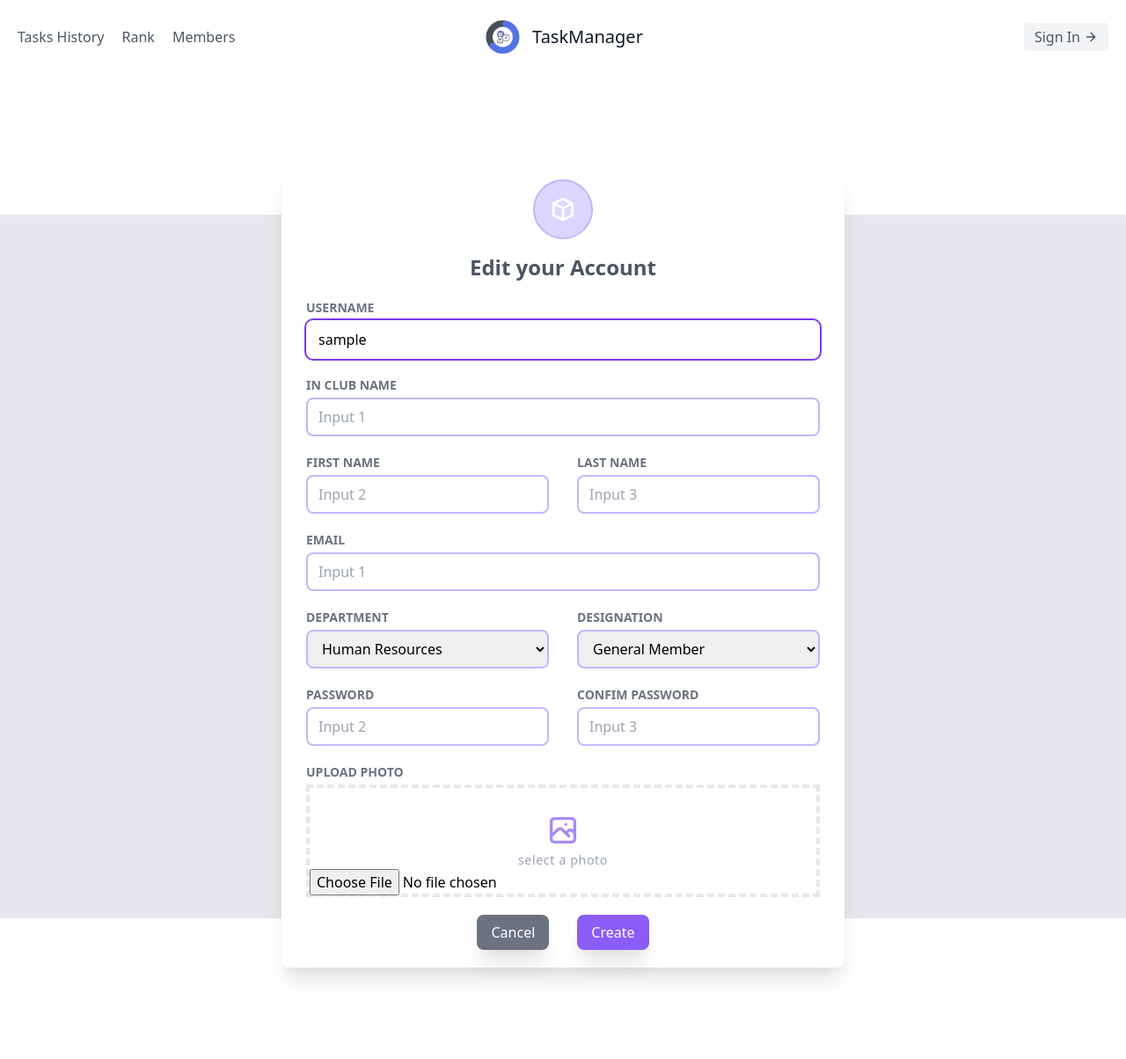
After one commit to zarif007/HRTaskManager, a Django app: page /edit/1/ in a window 1280 px wide. The commit adds this page. Shown: the whole page at 88% size. Run offline with Django 3.2, Linux system fonts and the light colour scheme; tables that the repository leaves empty hold one stand-in row (values such as "Sample post"); some libraries are stand-ins or nearby versions.

Commit message:
Added edit profile

```diff
--- a/tasks/models.py
+++ b/tasks/models.py
@@ -58,4 +58,4 @@ class User(AbstractUser):
     hr_points = models.IntegerField(default=0, null=True, blank=True)
 
     def __str__(self):
-        return self.username + '( ' + self.in_club_name + ')'
+        return self.in_club_name
--- a/tasks/urls.py
+++ b/tasks/urls.py
@@ -22,4 +22,5 @@ urlpatterns = [
     path('task_done/<int:pk>/', views.task_done, name='task_done'),
     path('apply/<int:pk>/', views.task_apply, name='task_apply'),
     path('user/<int:pk>/', views.user_profile, name='user_profile'),
+    path('edit/<int:pk>/', views.edit_profile, name='edit_profile'),
 ]
--- a/tasks/views.py
+++ b/tasks/views.py
@@ -1,17 +1,20 @@
 import random
 import string
 import secrets
+import os
 
 from django.contrib import auth, messages
 from django.contrib.auth.decorators import login_required
 from django.contrib.sites.shortcuts import get_current_site
 from django.core.mail import send_mail
 from django.core.paginator import Paginator
+from django.db.models.query import QuerySet
 from django.http import request
 
 from django.shortcuts import redirect, render
 from django.urls import reverse
 from django.views import generic
+from django.views.generic.edit import UpdateView
 
 from .forms import CustomUserCreationForm, TaskApplyModelForm, TaskModelForm
 from .models import Task, User
@@ -243,6 +246,7 @@ def task_apply(request, pk):
     return render(request, 'task_apply.html', context)
 
 
+
 class SignUpView(generic.CreateView):
     template_name = 'registration/signup.html'
     form_class = CustomUserCreationForm
@@ -313,13 +317,12 @@ def member_list(request):
     return render(request, 'member_list.html', context)
 
 
+@login_required(login_url='/signin')
 def inviteView(request):
 
     alphabet = string.ascii_letters + string.digits
     password = ''.join(secrets.choice(alphabet) for i in range(10))
     form = CustomUserCreationForm()
-
-    print(password)
 
     if request.method == 'POST':
         form = CustomUserCreationForm(request.POST)
@@ -347,3 +350,19 @@ def inviteView(request):
     }
 
     return render(request, 'registration/invite.html', conext)
+
+
+
+def edit_profile(request, pk):
+
+    user = User.objects.get(id=pk)
+    form = CustomUserCreationForm(request.POST, request.FILES, instance = user)
+    if form.is_valid():
+        form.save()
+        return redirect('task_listings')
+
+    context = {
+        'user' : user,
+    }
+
+    return render(request, 'user/edit_profile.html', context)
--- a/templates/navbar.html
+++ b/templates/navbar.html
@@ -25,13 +25,6 @@
               <path d="M5 12h14M12 5l7 7-7 7"></path>
             </svg>
         </button>
-        {% if request.user.is_superuser %}
-          <button class="inline-flex items-center bg-gray-100 border-0 py-1 px-3 focus:outline-none hover:bg-gray-200 rounded text-base mt-4 md:mt-0" ><a href="{% url 'signup' %}">Register an Account</a>
-              <svg fill="none" stroke="currentColor" stroke-linecap="round" stroke-linejoin="round" stroke-width="2" class="w-4 h-4 ml-1" viewBox="0 0 24 24">
-                <path d="M5 12h14M12 5l7 7-7 7"></path>
-              </svg>
-          </button>
-        {% endif %}
         <button class="inline-flex items-center bg-gray-100 border-0 py-1 px-3 focus:outline-none hover:bg-gray-200 rounded text-base mt-4 md:mt-0"><a href="{% url 'signout' %}">Sign Out</a>
           <svg fill="none" stroke="currentColor" stroke-linecap="round" stroke-linejoin="round" stroke-width="2" class="w-4 h-4 ml-1" viewBox="0 0 24 24">
             <path d="M5 12h14M12 5l7 7-7 7"></path>
--- /dev/null
+++ b/templates/user/edit_profile.html
@@ -0,0 +1,107 @@
+{% extends 'base.html' %}
+
+{% block content %}
+
+{% load static %}
+
+
+<form method="post" enctype="multipart/form-data">
+    {% csrf_token %}
+    <div class="flex h-screen bg-gray-200 items-center justify-center  mt-40 mb-40">
+    <div class="grid bg-white rounded-lg shadow-xl w-11/12 md:w-9/12 lg:w-1/2">
+        <div class="flex justify-center py-4">
+        <div class="flex bg-purple-200 rounded-full md:p-4 p-2 border-2 border-purple-300">
+            <svg class="w-8 h-8 text-white" fill="none" stroke="currentColor" viewBox="0 0 24 24" xmlns="http://www.w3.org/2000/svg"><path stroke-linecap="round" stroke-linejoin="round" stroke-width="2" d="M20 7l-8-4-8 4m16 0l-8 4m8-4v10l-8 4m0-10L4 7m8 4v10M4 7v10l8 4"></path></svg>
+        </div>
+        </div>
+
+        <div class="flex justify-center">
+        <div class="flex">
+            <h1 class="text-gray-600 font-bold md:text-2xl text-xl">Edit your Account</h1>
+        </div>
+        </div>
+
+        <div class="grid grid-cols-1 mt-5 mx-7">
+            <label class="uppercase md:text-sm text-xs text-gray-500 text-light font-semibold" for="id_username">UserName</label>
+            <input value="{{ user.username }}" type="text" name="username" maxlength="150" autocapitalize="none" autocomplete="username" autofocus=""  id="id_username" class="py-2 px-3 rounded-lg border-2 border-purple-300 mt-1 focus:outline-none focus:ring-2 focus:ring-purple-600 focus:border-transparent" type="text" placeholder="Input 1"/>
+        </div>
+
+        <div class="grid grid-cols-1 mt-5 mx-7">
+            <label class="uppercase md:text-sm text-xs text-gray-500 text-light font-semibold" for="id_in_club_name">In Club Name</label>
+            <input value="{{ user.in_club_name }}" type="text" name="in_club_name" maxlength="70"  id="id_in_club_name" class="py-2 px-3 rounded-lg border-2 border-purple-300 mt-1 focus:outline-none focus:ring-2 focus:ring-purple-600 focus:border-transparent" type="text" placeholder="Input 1" />
+        </div>
+
+        <div class="grid grid-cols-1 md:grid-cols-2 gap-5 md:gap-8 mt-5 mx-7">
+        <div class="grid grid-cols-1">
+            <label class="uppercase md:text-sm text-xs text-gray-500 text-light font-semibold" for="id_first_name">First Name</label>
+            <input value="{{ user.first_name }}" type="text" name="first_name" maxlength="150" id="id_first_name"class="py-2 px-3 rounded-lg border-2 border-purple-300 mt-1 focus:outline-none focus:ring-2 focus:ring-purple-600 focus:border-transparent" type="text" placeholder="Input 2" />
+        </div>
+        <div class="grid grid-cols-1">
+            <label class="uppercase md:text-sm text-xs text-gray-500 text-light font-semibold" for="id_last_name">Last Name</label>
+            <input value="{{ user.last_name }}" type="text" name="last_name" maxlength="150" id="id_last_name"class="py-2 px-3 rounded-lg border-2 border-purple-300 mt-1 focus:outline-none focus:ring-2 focus:ring-purple-600 focus:border-transparent" type="text" placeholder="Input 3" />
+        </div>
+        </div>
+
+        <div class="grid grid-cols-1 mt-5 mx-7">
+            <label class="uppercase md:text-sm text-xs text-gray-500 text-light font-semibold" for="id_email">Email</label>
+            <input value="{{ user.email }}" type="email" name="email" maxlength="254" id="id_email" class="py-2 px-3 rounded-lg border-2 border-purple-300 mt-1 focus:outline-none focus:ring-2 focus:ring-purple-600 focus:border-transparent" type="text" placeholder="Input 1" />
+        </div>
+
+        <div class="grid grid-cols-1 md:grid-cols-2 gap-5 md:gap-8 mt-5 mx-7">
+            <div class="grid grid-cols-1">
+                <label for="id_department" class="uppercase md:text-sm text-xs text-gray-500 text-light font-semibold">Department</label>
+                <select name="department"  id="id_department" class="py-2 px-3 rounded-lg border-2 border-purple-300 mt-1 focus:outline-none focus:ring-2 focus:ring-purple-600 focus:border-transparent">
+                    <option value="HR">Human Resources</option>
+                </select>
+            </div>
+
+            <div class="grid grid-cols-1">
+                <label for="id_designation" class="uppercase md:text-sm text-xs text-gray-500 text-light font-semibold">Designation</label>
+                <select name="designation"  id="id_designation" class="py-2 px-3 rounded-lg border-2 border-purple-300 mt-1 focus:outline-none focus:ring-2 focus:ring-purple-600 focus:border-transparent">
+                    <option value="General Member">General Member</option>
+                    <option value="Executive">Executive</option>
+                    <option value="Senior Executive">Senior Executive</option>
+                    <option value="Assistant Director">Assistant Director</option>
+                    <option value="Director">Director</option>
+                </select>
+            </div>
+        </div>
+
+        <div class="grid grid-cols-1 md:grid-cols-2 gap-5 md:gap-8 mt-5 mx-7">
+            <div class="grid grid-cols-1">
+                <label class="uppercase md:text-sm text-xs text-gray-500 text-light font-semibold" for="id_password1">Password</label>
+                <input type="password" name="password1" autocomplete="new-password"  id="id_password1" aria-autocomplete="list" class="py-2 px-3 rounded-lg border-2 border-purple-300 mt-1 focus:outline-none focus:ring-2 focus:ring-purple-600 focus:border-transparent" type="text" placeholder="Input 2" />
+            </div>
+            <div class="grid grid-cols-1">
+                <label class="uppercase md:text-sm text-xs text-gray-500 text-light font-semibold" for="id_password2">Confim Password</label>
+                <input type="password" name="password2" autocomplete="new-password"  id="id_password2" class="py-2 px-3 rounded-lg border-2 border-purple-300 mt-1 focus:outline-none focus:ring-2 focus:ring-purple-600 focus:border-transparent" type="text" placeholder="Input 3" />
+            </div>
+        </div>
+
+        <div class="grid grid-cols-1 mt-5 mx-7">
+        <label for="id_display_picture" class="uppercase md:text-sm text-xs text-gray-500 text-light font-semibold mb-1">Upload Photo</label>
+            <div class='flex items-center justify-center w-full'>
+                <label class='flex flex-col border-4 border-dashed w-full h-32 hover:bg-gray-100 hover:border-purple-300 group'>
+                    <div class='flex flex-col items-center justify-center pt-7'>
+                    <svg class="w-10 h-10 text-purple-400 group-hover:text-purple-600" fill="none" stroke="currentColor" viewBox="0 0 24 24" xmlns="http://www.w3.org/2000/svg"><path stroke-linecap="round" stroke-linejoin="round" stroke-width="2" d="M4 16l4.586-4.586a2 2 0 012.828 0L16 16m-2-2l1.586-1.586a2 2 0 012.828 0L20 14m-6-6h.01M6 20h12a2 2 0 002-2V6a2 2 0 00-2-2H6a2 2 0 00-2 2v12a2 2 0 002 2z"></path></svg>
+                    <p class='lowercase text-sm text-gray-400 group-hover:text-purple-600 pt-1 tracking-wider'>Select a photo</p>
+                    </div>
+                {% if user.display_picture %}
+                    <input value="{{ user.display_picture.url }}" type="file" name="display_picture" accept="image/*" id="id_display_picture" lass="hidden" />
+                {% else %}
+                    <input type="file" name="display_picture" accept="image/*" id="id_display_picture" lass="hidden" />
+                {% endif %}
+                </label>
+            </div>
+        </div>
+
+        <div class='flex items-center justify-center  md:gap-8 gap-4 pt-5 pb-5'>
+            <button class='w-auto bg-gray-500 hover:bg-gray-700 rounded-lg shadow-xl font-medium text-white px-4 py-2'><a href="{% url "task_listings" %}">Cancel</a></button>
+            <button type="submit" class='w-auto bg-purple-500 hover:bg-purple-700 rounded-lg shadow-xl font-medium text-white px-4 py-2'>Create</button>
+        </div>
+
+    </div>
+    </div>
+</form>
+
+{% endblock content %}
--- a/templates/user/user_profile.html
+++ b/templates/user/user_profile.html
@@ -27,7 +27,7 @@
       <p class="mb-8 leading-relaxed">HR points: {{ user.hr_points }}</p>
 
         {% if request.user.id == user.id %}
-            <button class="flex mx-auto mt-16 text-white bg-indigo-500 border-0 py-2 px-8 focus:outline-none hover:bg-indigo-600 rounded text-lg">Edit your profile</button>
+            <button class="flex mx-auto mt-16 text-white bg-indigo-500 border-0 py-2 px-8 focus:outline-none hover:bg-indigo-600 rounded text-lg"><a href="{% url 'edit_profile' user.id %}">Edit your profile</a></button>
         {% endif %}
 
       <section class="text-gray-600 body-font">
```
Also changed, not shown: templates/member_list.html (+7 -5 lines), templates/task_creation.html (+11 -13 lines).
